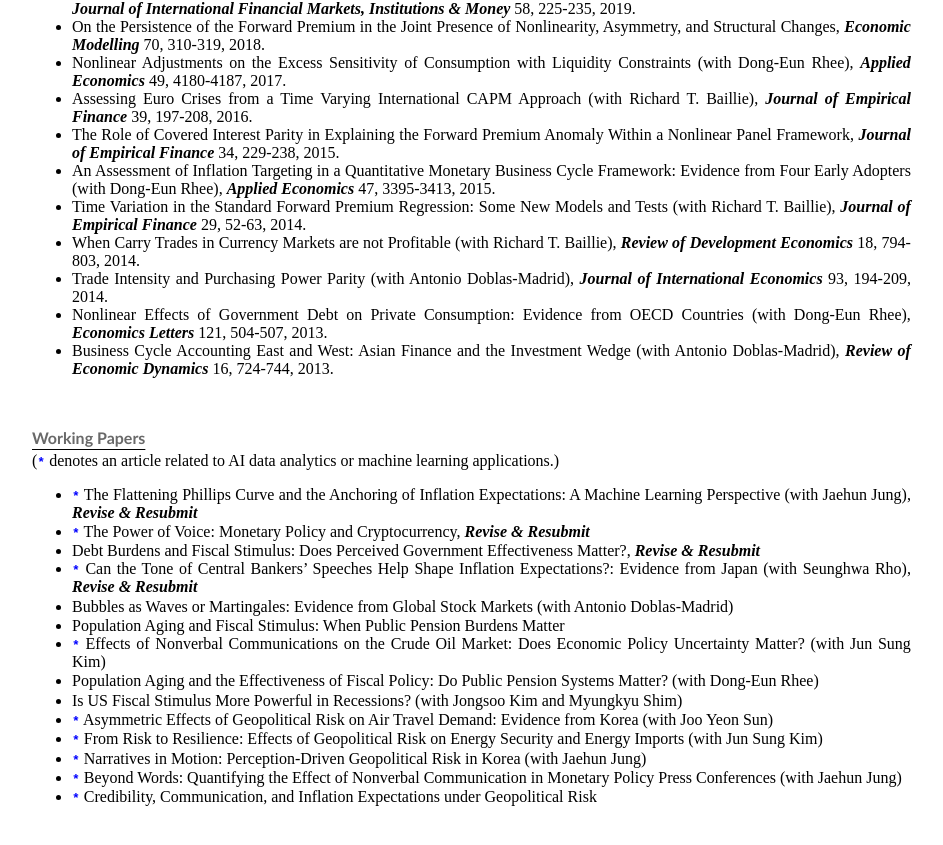
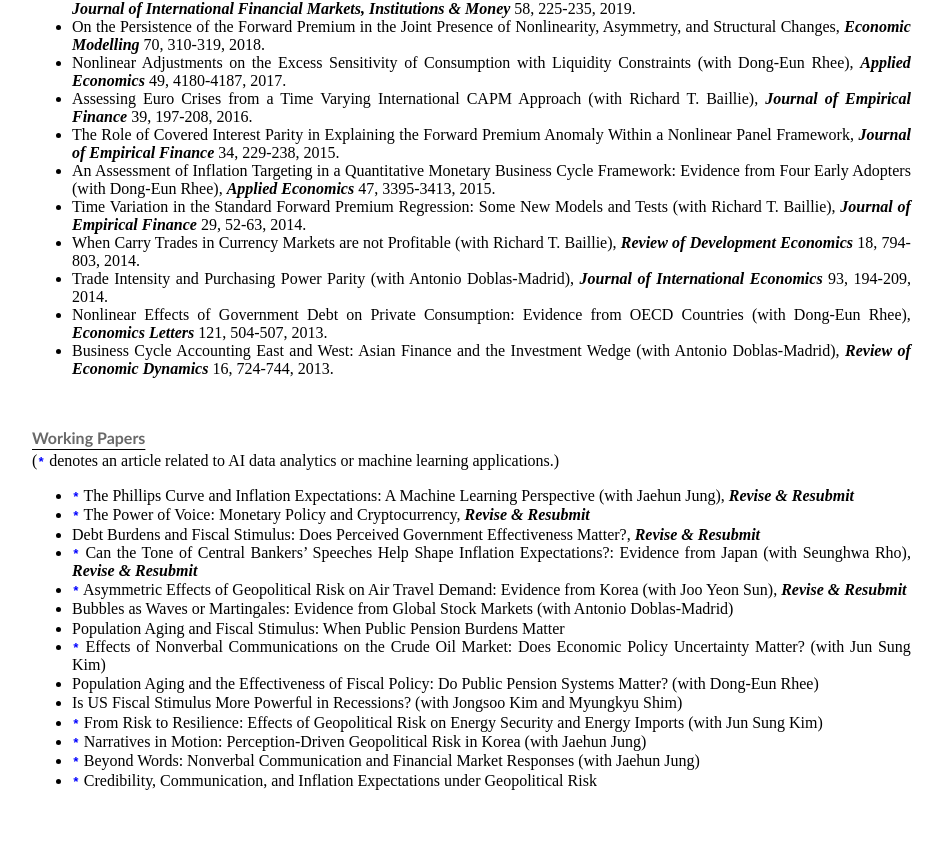
Before and after one commit to dooyeoncho/dooyeoncho.github.io, a Jekyll site: the page built from pages/research.html, in a window 1280 px wide and 900 px high, scrolled down 1132 px. Shown: the top 845 px of the window, without its empty margins (160-1103 px from the left). Built offline with Jekyll 4.4.1, drawn with Linux system fonts in a browser that asks for light colours.

Commit message:
Update research.html

```diff
--- a/pages/research.html
+++ b/pages/research.html
@@ -66,19 +66,19 @@
 
 <div><b><p style="text-decoration: underline; text-underline-position:under;"><font color="dimgray" face="Gill Sans", sans-serif;>Working Papers</font></p></b> </div></li>(<code style="color : blue"><b>*</b></code> denotes an article related to AI data analytics or machine learning applications.)</li></div>
 	<ul>
-		<span><li><code style="color : blue"><b>*</b></code> The Flattening Phillips Curve and the Anchoring of Inflation Expectations: A Machine Learning Perspective (with Jaehun Jung), <em property="italic"><b>Revise & Resubmit</b></em></li></span>
+		<span><li><code style="color : blue"><b>*</b></code> The Phillips Curve and Inflation Expectations: A Machine Learning Perspective (with Jaehun Jung), <em property="italic"><b>Revise & Resubmit</b></em></li></span>
 		<span><li><code style="color : blue"><b>*</b></code> The Power of Voice: Monetary Policy and Cryptocurrency, <em property="italic"><b>Revise & Resubmit</b></em></li></span>
 		<span><li>Debt Burdens and Fiscal Stimulus: Does Perceived Government Effectiveness Matter?, <em property="italic"><b>Revise & Resubmit</b></em></li></span>
 		<span><li><code style="color : blue"><b>*</b></code> Can the Tone of Central Bankers’ Speeches Help Shape Inflation Expectations?: Evidence from Japan (with Seunghwa Rho), <em property="italic"><b>Revise & Resubmit</b></em></li></span>
+		<span><li><code style="color : blue"><b>*</b></code> Asymmetric Effects of Geopolitical Risk on Air Travel Demand: Evidence from Korea (with Joo Yeon Sun), <em property="italic"><b>Revise & Resubmit</b></em></li></span>
 		<span><li>Bubbles as Waves or Martingales: Evidence from Global Stock Markets (with Antonio Doblas-Madrid)</li></span>
 		<span><li>Population Aging and Fiscal Stimulus: When Public Pension Burdens Matter</li></span>
 		<span><li><code style="color : blue"><b>*</b></code> Effects of Nonverbal Communications on the Crude Oil Market: Does Economic Policy Uncertainty Matter? (with Jun Sung Kim)</li></span>
 		<span><li>Population Aging and the Effectiveness of Fiscal Policy: Do Public Pension Systems Matter? (with Dong-Eun Rhee)</li></span>
 		<span><li>Is US Fiscal Stimulus More Powerful in Recessions? (with Jongsoo Kim and Myungkyu Shim)</li></span>
-		<span><li><code style="color : blue"><b>*</b></code> Asymmetric Effects of Geopolitical Risk on Air Travel Demand: Evidence from Korea (with Joo Yeon Sun)</li></span>
 		<span><li><code style="color : blue"><b>*</b></code> From Risk to Resilience: Effects of Geopolitical Risk on Energy Security and Energy Imports (with Jun Sung Kim)</li></span>
 		<span><li><code style="color : blue"><b>*</b></code> Narratives in Motion: Perception-Driven Geopolitical Risk in Korea (with Jaehun Jung)</li></span>
-		<span><li><code style="color : blue"><b>*</b></code> Beyond Words: Quantifying the Effect of Nonverbal Communication in Monetary Policy Press Conferences (with Jaehun Jung)</li></span>
+		<span><li><code style="color : blue"><b>*</b></code> Beyond Words: Nonverbal Communication and Financial Market Responses (with Jaehun Jung)</li></span>
 		<span><li><code style="color : blue"><b>*</b></code> Credibility, Communication, and Inflation Expectations under Geopolitical Risk</li></span>
 	</ul>
 </div>&nbsp;&nbsp;&nbsp;&nbsp;&nbsp;&nbsp;
```
